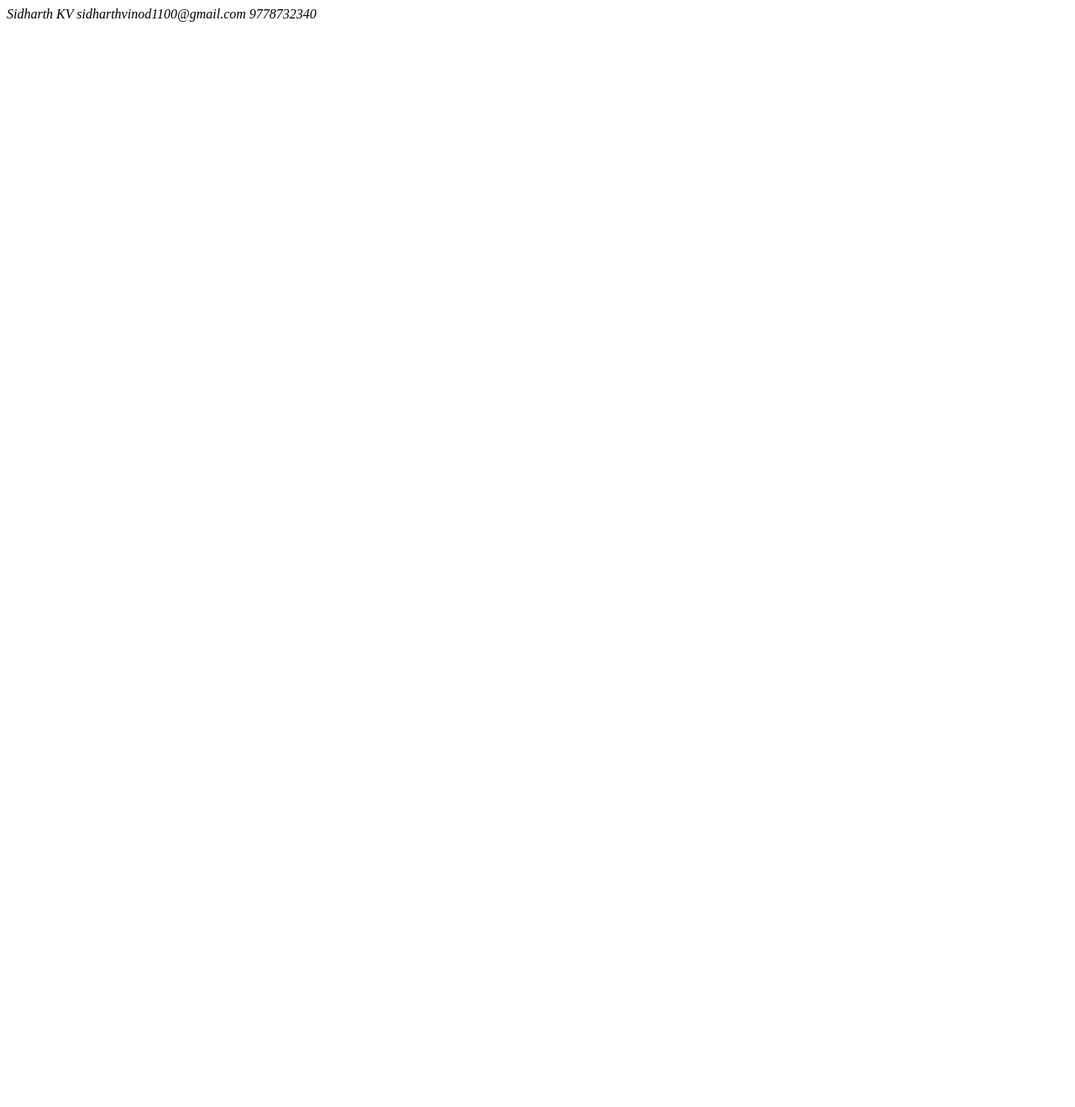
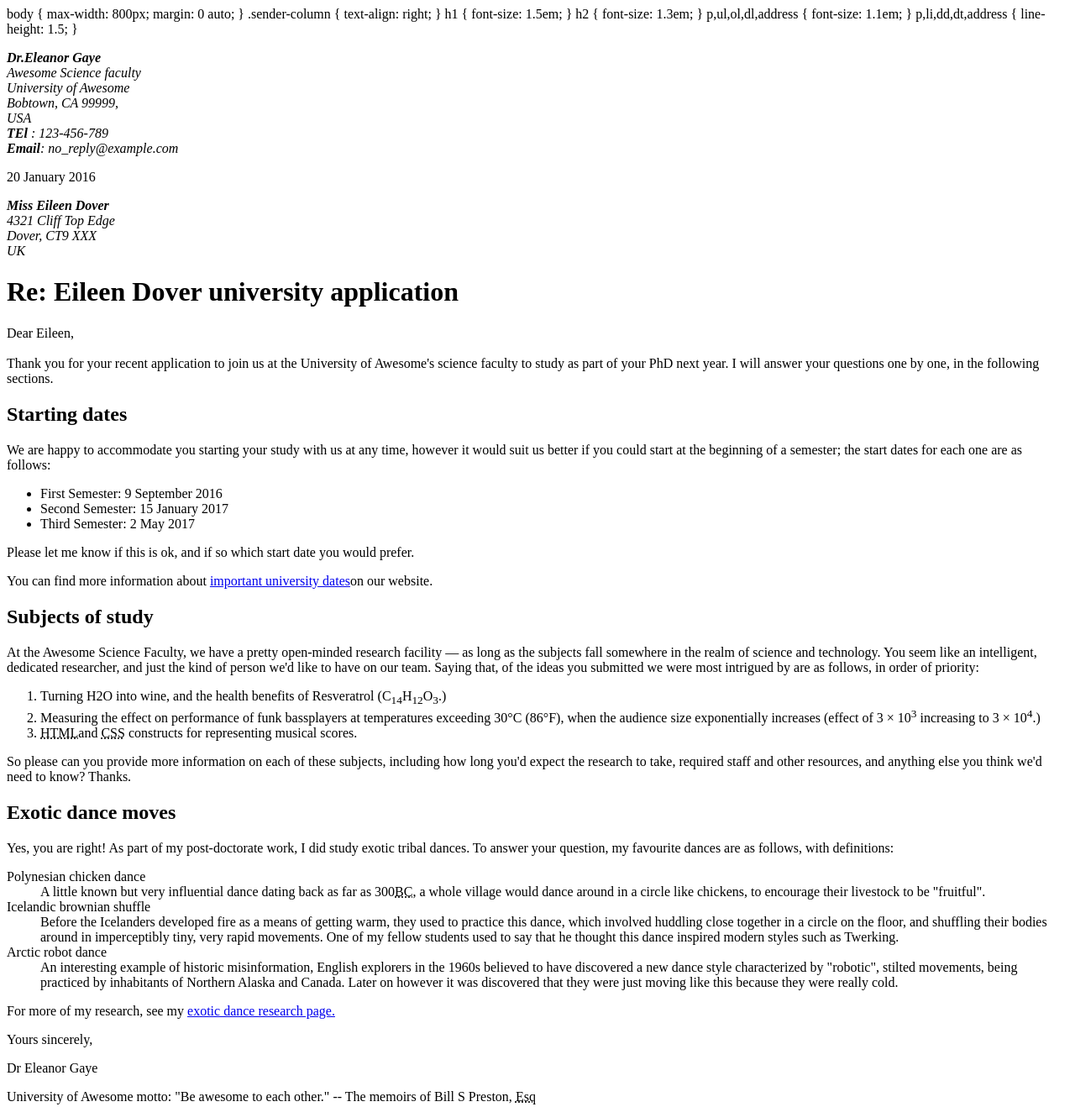
Before and after one commit to sidharthkv1100/university-application, a plain HTML site: page index.html in a window 1280 px wide. Shown: the whole page at 84% size. Before the commit the page ends 800 px from the top, so only its background shows below. Drawn offline with Linux system fonts and the light colour scheme.

Commit message:
Update index.html

```diff
--- a/index.html
+++ b/index.html
@@ -1,9 +1,107 @@
-<html>
-<body>
-<address>
-  Sidharth KV
-  sidharthvinod1100@gmail.com
-  9778732340
-</address>
-</body>
-</html>
+<!DOCTYPE html>
+<html lang="en">
+  <head>
+    body {
+    max-width: 800px;
+    margin: 0 auto;
+}
+
+.sender-column {
+    text-align: right;
+}
+
+h1 {
+    font-size: 1.5em;
+}
+
+h2 {
+    font-size: 1.3em;
+}
+
+p,ul,ol,dl,address {
+    font-size: 1.1em;
+}
+
+p,li,dd,dt,address {
+    line-height: 1.5;
+}
+    <meta charset="UTF-8">
+    <meta name="viewport" content="width=device-width, initial-scale=1.0">
+    <link rel="stylesheet" href="styles.css">
+  <title>Document</title>
+  </head>
+  <body>
+    <address class="sender-column">
+        <p><b>Dr.Eleanor Gaye</b><br>
+          Awesome Science faculty<br>
+          University of Awesome<br>
+          Bobtown, CA 99999,<br>
+          USA<br>
+          <b>TEl</b> : 123-456-789<br>
+          <b>Email</b>: no_reply@example.com<br>
+        </p>
+      </address>
+      <p class="letter-date"><time datetime="2016-01-20">20 January 2016</time></p>
+      <address>
+        <p><b>Miss Eileen Dover</b><br>
+          4321 Cliff Top Edge<br>
+          Dover, CT9 XXX<br>
+          UK</p>
+      </address>
+      <h1>Re: Eileen Dover university application</h1>
+      <p>Dear Eileen,<br><br>
+        Thank you for your recent application to join us at the University of Awesome's science faculty to study as part of
+        your PhD next year. I will answer your questions one by one, in the following sections.
+      </p>
+      <h2>Starting dates</h2>
+      <p>We are happy to accommodate you starting your study with us at any time, however it would suit us better if you
+        could start at the beginning of a semester; the start dates for each one are as follows:</p>
+      <ul>
+        <li>First Semester: <time datetime="2016,09,09">9 September 2016</time> </li>
+        <li>Second Semester: <time datetime="2017,01,15">15 January 2017</time> </li>
+        <li>Third Semester: <time datetime="2017,05,02">2 May 2017</time> </li>
+      </ul>
+      <p>Please let me know if this is ok, and if so which start date you would prefer.</p>
+      <p>You can find more information about <a href="http://example.com">important university dates</a>on our website.</p>
+      <h2>Subjects of study</h2>
+      <p>At the Awesome Science Faculty, we have a pretty open-minded research facility — as long as the subjects fall
+        somewhere in the realm of science and technology. You seem like an intelligent, dedicated researcher, and just the
+        kind of person we'd like to have on our team. Saying that, of the ideas you submitted we were most intrigued by are
+        as follows, in order of priority:</p>
+      <ol>
+        <li>Turning H2O into wine, and the health benefits of Resveratrol (C<sub>14</sub>H<sub>12</sub>O<sub>3</sub>.)</li>
+        <li>Measuring the effect on performance of funk bassplayers at temperatures exceeding 30°C (86°F), when the audience
+          size exponentially increases (effect of 3 × 10<sup>3</sup> increasing to 3 × 10<sup>4</sup>.)</li>
+        <li><abbr title="HyperText Markup Language">HTML</abbr>and <abbr title="Cascading Style Sheet">CSS</abbr> constructs
+          for representing musical scores.</li>
+      </ol>
+      <p>So please can you provide more information on each of these subjects, including how long you'd expect the research
+        to take, required staff and other resources, and anything else you think we'd need to know? Thanks.</p>
+      <h2>Exotic dance moves</h2>
+      <p>Yes, you are right! As part of my post-doctorate work, I did study exotic tribal dances. To answer your question,
+        my favourite dances are as follows, with definitions:</p>
+      <dl>
+        <dt>Polynesian chicken dance</dt>
+        <dd>A little known but very influential dance dating back as far as 300<abbr title="Before Christ">BC</abbr>, a
+          whole village would dance around in a circle like chickens, to encourage their livestock to be "fruitful".</dd>
+        <dt>Icelandic brownian shuffle</dt>
+        <dd>Before the Icelanders developed fire as a means of getting warm, they used to practice this dance, which
+          involved huddling close together in a circle on the floor, and shuffling their bodies around in imperceptibly
+          tiny, very rapid movements. One of my fellow students used to say that he thought this dance inspired modern
+          styles such as Twerking.</dd>
+        <dt>Arctic robot dance</dt>
+        <dd>An interesting example of historic misinformation, English explorers in the 1960s believed to have discovered a
+          new dance style characterized by "robotic", stilted movements, being practiced by inhabitants of Northern Alaska
+          and Canada. Later on however it was discovered that they were just moving like this because they were really cold.
+        </dd>
+      </dl>
+      <p>For more of my research, see my <a href="http://example.com">exotic dance research page.</a></p>
+      <p>Yours sincerely,</p>
+      <p>Dr Eleanor Gaye</p>
+      <p>University of Awesome motto: "Be awesome to each other." -- The memoirs of Bill S Preston, <abbr
+          title="Esquire">Esq</abbr></p>
+    </body>
+
+
+
+    </html>
```
